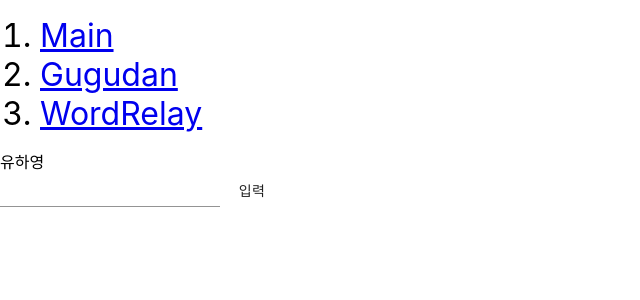
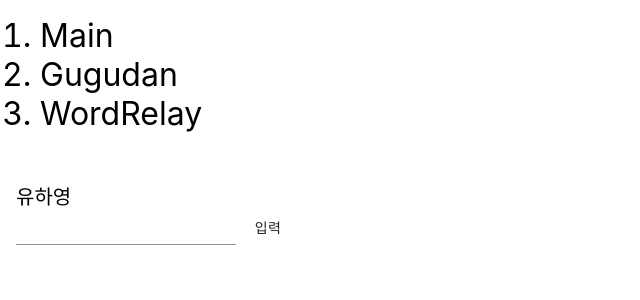
Before and after one commit to glory4god/project-team, a React (Create React App) app: page /wordrelay in a window 1280 px wide. Shown: the top 300 px of the page, without its empty margins (0-640 px from the left). Built offline with nearby package versions, Linux system fonts and the light colour scheme.

Commit message:
change design using styled-components

```diff
--- a/src/gamecomponents/GameMain.jsx
+++ b/src/gamecomponents/GameMain.jsx
@@ -2,12 +2,13 @@ import React from 'react';
 import { Link } from 'react-router-dom';
 import styled from 'styled-components';
 
+const StyleLink = styled(Link)`
+  text-decoration: none;
+  color: black;
+`;
 const Menu = styled.ol`
   li {
     font-size: 2rem;
-  }
-  Link {
-    text-decoration: none;
   }
 `;
 
@@ -16,13 +17,13 @@ const GameMain = () => {
     <>
       <Menu>
         <li>
-          <Link to="/">Main</Link>
+          <StyleLink to="/">Main</StyleLink>
         </li>
         <li>
-          <Link to="/gugudan">Gugudan</Link>
+          <StyleLink to="/gugudan">Gugudan</StyleLink>
         </li>
         <li>
-          <Link to="/wordrelay">WordRelay</Link>
+          <StyleLink to="/wordrelay">WordRelay</StyleLink>
         </li>
       </Menu>
     </>
--- a/src/gamecomponents/WordRelay.jsx
+++ b/src/gamecomponents/WordRelay.jsx
@@ -1,6 +1,13 @@
 import React from 'react';
 import Input from '@material-ui/core/Input';
 import Button from '@material-ui/core/Button';
+import styled from 'styled-components';
+
+const Root = styled.section`
+  font-size: 1.25rem;
+  padding-top: 2rem;
+  padding-left: 1rem;
+`;
 
 const WordRelay = () => {
   const [word, setWord] = React.useState({
@@ -37,14 +44,14 @@ const WordRelay = () => {
   };
 
   return (
-    <>
+    <Root>
       <div>{word.word}</div>
       <form onSubmit={onsubmit}>
         <Input ref={inputRef} onChange={onChange} value={word.value}></Input>
         <Button>입력</Button>
       </form>
       <div>{word.result}</div>
-    </>
+    </Root>
   );
 };
 
```
